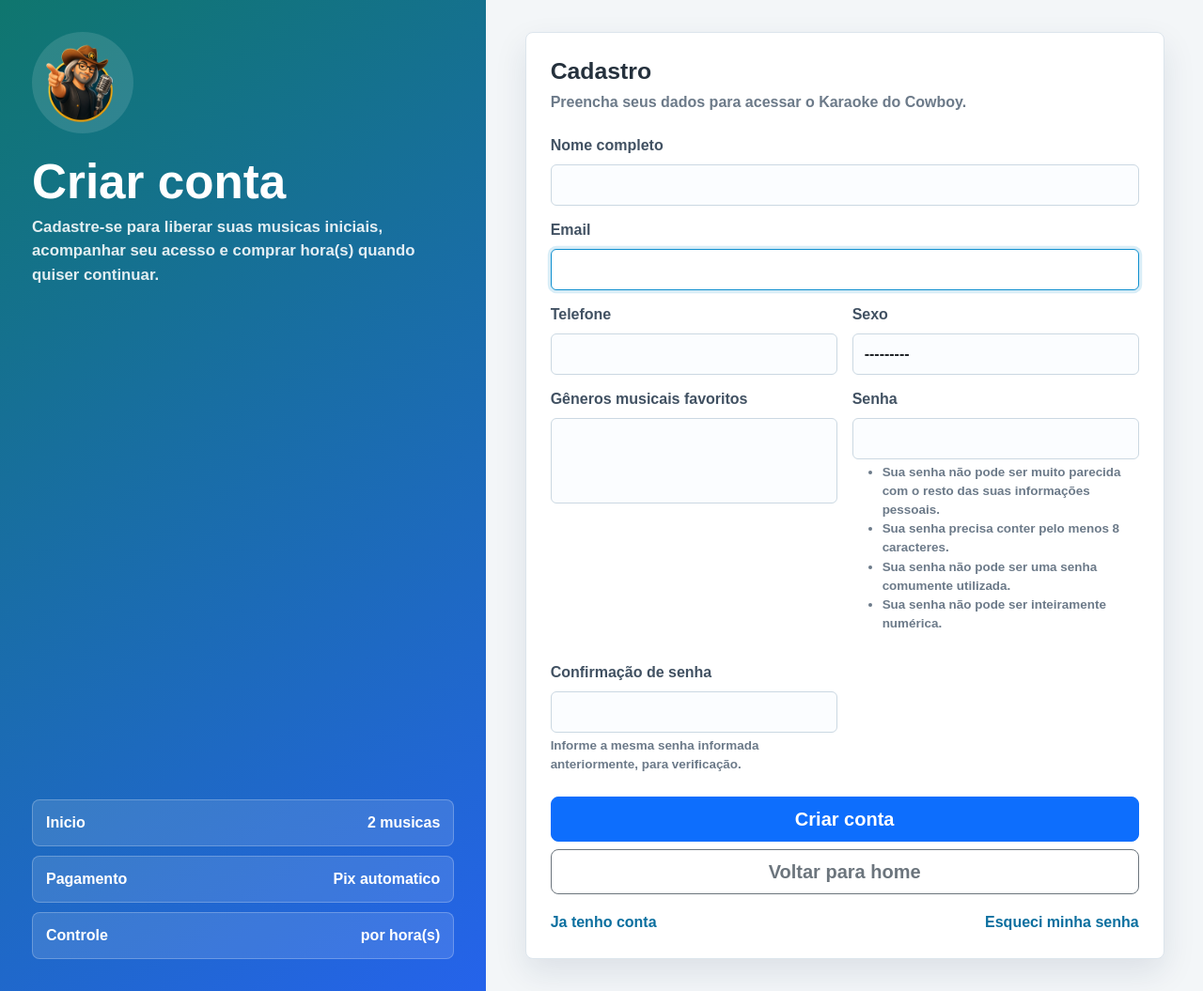
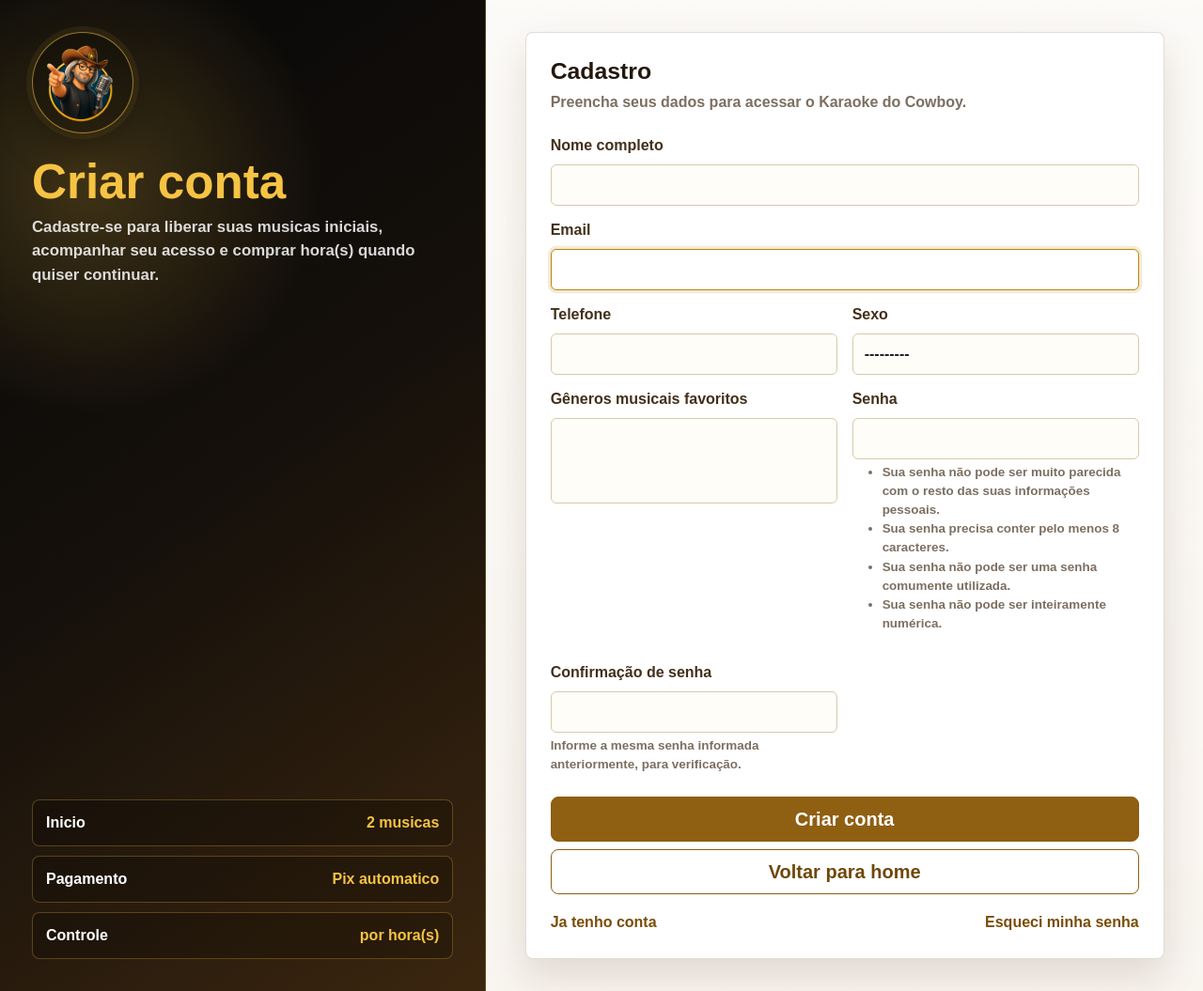
Before and after one commit to denilsonrgama/karaoke_frontend, a Django app: page /accounts/register/ in a window 1280 px wide. Shown: the whole page at 94% size. Run offline with Django 5.2, Linux system fonts and the light colour scheme; data comes from the database, SQL or seed files in the repository; lists and menus that the app fills with data are empty.

Commit message:
Apply dark gold saloon theme

```diff
--- a/accounts/templates/registration/register.html
+++ b/accounts/templates/registration/register.html
@@ -11,8 +11,8 @@
   body {
     min-height: 100vh;
     margin: 0;
-    background: #f3f6f8;
-    color: #26323f;
+    background: #f6f0e7;
+    color: #2a2118;
     font-family: Arial, Helvetica, sans-serif;
   }
 
@@ -27,8 +27,11 @@
     flex-direction: column;
     justify-content: space-between;
     padding: 34px;
-    background: linear-gradient(145deg, #0f766e, #2563eb);
+    background:
+      radial-gradient(circle at 18% 18%, rgba(246,195,67,.22), transparent 26%),
+      linear-gradient(145deg, #070708 0%, #15100b 48%, #3b260f 100%);
     color: #fff;
+    border-right: 1px solid rgba(246,195,67,.28);
   }
 
   .brand-logo {
@@ -37,7 +40,9 @@
     width: 108px;
     height: 108px;
     border-radius: 999px;
-    background: rgba(255,255,255,.12);
+    border: 1px solid rgba(246,195,67,.58);
+    background: rgba(0,0,0,.24);
+    box-shadow: 0 18px 42px rgba(0,0,0,.32), 0 0 0 6px rgba(246,195,67,.08);
     overflow: hidden;
   }
 
@@ -52,12 +57,13 @@
     font-size: clamp(2rem, 4vw, 3.2rem);
     font-weight: 900;
     line-height: 1;
+    color: #f6c343;
   }
 
   .brand-copy p {
     max-width: 440px;
     margin: 0;
-    color: rgba(255,255,255,.88);
+    color: rgba(255,255,255,.84);
     font-size: 1.05rem;
     font-weight: 700;
   }
@@ -73,38 +79,45 @@
     justify-content: space-between;
     gap: 16px;
     padding: 12px 14px;
-    border: 1px solid rgba(255,255,255,.24);
+    border: 1px solid rgba(246,195,67,.28);
     border-radius: 8px;
-    background: rgba(255,255,255,.12);
+    background: rgba(0,0,0,.22);
     font-weight: 800;
+  }
+
+  .brand-metric strong {
+    color: #f6c343;
   }
 
   .register-area {
     display: grid;
     align-items: center;
     padding: 34px;
+    background:
+      linear-gradient(180deg, rgba(255,255,255,.7), rgba(255,255,255,.35)),
+      #f6f0e7;
   }
 
   .register-card {
     width: min(100%, 680px);
     margin: 0 auto;
     padding: 26px;
-    border: 1px solid #dce5ec;
+    border: 1px solid rgba(95,65,24,.18);
     border-radius: 8px;
     background: #fff;
-    box-shadow: 0 14px 34px rgba(23,43,77,.1);
+    box-shadow: 0 18px 42px rgba(66,43,14,.14);
   }
 
   .register-card h2 {
     margin: 0;
-    color: #25313d;
+    color: #24180d;
     font-size: 1.55rem;
     font-weight: 900;
   }
 
   .register-card .subtitle {
     margin: 6px 0 22px;
-    color: #6c7a89;
+    color: #7c6f61;
     font-weight: 700;
   }
 
@@ -119,7 +132,7 @@
   }
 
   .register-card label {
-    color: #415162;
+    color: #42301b;
     font-weight: 900;
   }
 
@@ -129,25 +142,48 @@
     width: 100%;
     min-height: 44px;
     padding: .55rem .75rem;
-    border: 1px solid #cbd8e2;
+    border: 1px solid #d8c8ad;
     border-radius: 6px;
-    background: #fbfdff;
+    background: #fffdf8;
     font-weight: 700;
   }
 
   .register-card input:focus,
   .register-card select:focus,
   .register-card textarea:focus {
-    border-color: #0f8fcf;
-    box-shadow: 0 0 0 .2rem rgba(15,143,207,.16);
+    border-color: #b8860b;
+    box-shadow: 0 0 0 .2rem rgba(184,134,11,.17);
     outline: none;
   }
 
   .help-text {
     margin-top: 4px;
-    color: #6c7a89;
+    color: #7c6f61;
     font-size: .84rem;
     font-weight: 700;
+  }
+
+  .btn-primary {
+    border-color: #8f5f12;
+    background: #8f5f12;
+  }
+
+  .btn-primary:hover,
+  .btn-primary:focus {
+    border-color: #6f4709;
+    background: #6f4709;
+  }
+
+  .btn-outline-secondary {
+    border-color: #8f5f12;
+    color: #6f4709;
+  }
+
+  .btn-outline-secondary:hover,
+  .btn-outline-secondary:focus {
+    border-color: #8f5f12;
+    background: #8f5f12;
+    color: #fff;
   }
 
   .register-links {
@@ -159,7 +195,7 @@
   }
 
   .register-links a {
-    color: #0b6f9f;
+    color: #7a4d07;
     font-weight: 900;
     text-decoration: none;
   }
```
Also changed, not shown: accounts/templates/registration/login.html (+53 -17 lines), musicas/templates/musicas/home.html (+60 -34 lines).
